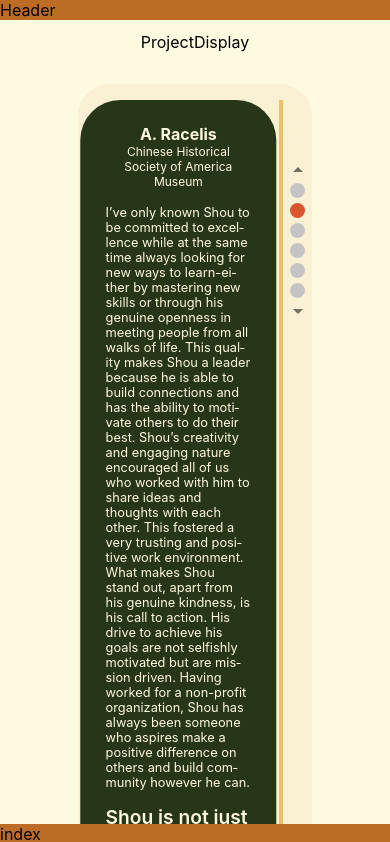
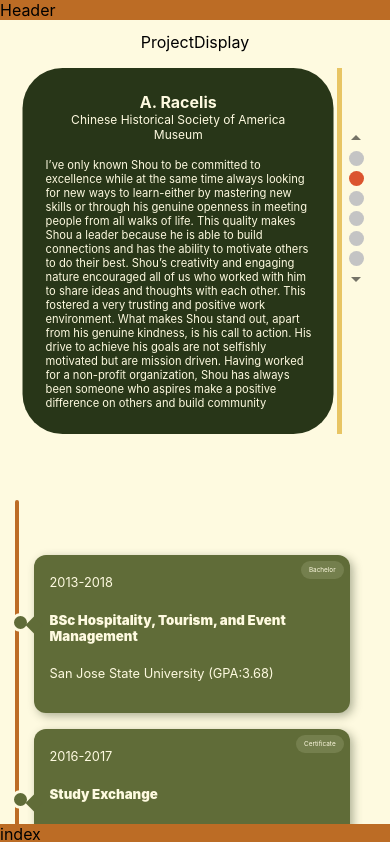
Before and after one commit to shdzhng/portfolio, a React (Create React App) app: page / in a window 390 px wide. Shown: the top 842 px of the page. Built offline with nearby package versions, Linux system fonts and the light colour scheme; a web font is replaced by a local one.

Commit message:
update media query for reference display

```diff
--- a/src/components/ReferenceSlider/index.jsx
+++ b/src/components/ReferenceSlider/index.jsx
@@ -7,6 +7,7 @@ import {
   SlideShowDots,
   SlideShowDot,
   Comment,
+  Container,
   SmallText,
   Heading,
   Divider,
@@ -72,17 +73,7 @@ function ReferenceSlider() {
   }, [index, pause]);
 
   return (
-    <div
-      style={{
-        display: 'flex',
-        marginTop: '2em',
-        backgroundColor: `${colors.darkBrown}10`,
-        padding: '1em 0',
-        borderRadius: '2em',
-        width: '60vw',
-        height: 'fit-content',
-      }}
-    >
+    <Container>
       <SlideShow>
         <SlideShowSlider
           style={{ transform: `translate3d(${-index * 100}%, 0, 0)` }}
@@ -152,7 +143,7 @@ function ReferenceSlider() {
           <ArrowDropDownTwoToneIcon />
         </IconButton>
       </SlideShowDots>
-    </div>
+    </Container>
   );
 }
 
--- a/src/components/ReferenceSlider/referenceSlider.styles.js
+++ b/src/components/ReferenceSlider/referenceSlider.styles.js
@@ -5,6 +5,19 @@ const SlideShow = styled.div`
   margin: 0 auto;
   overflow: hidden;
   width: 100%;
+`;
+
+const Container = styled.div`
+  display: flex;
+  margintop: 2em;
+  backgroundcolor: ${colors.darkBrown}10;
+  padding: 1em 0;
+  borderradius: 2em;
+  width: 60vw;
+  height: fit-content;
+  @media screen and (max-width: 728px) {
+    width: 90vw;
+  }
 `;
 
 const Divider = styled.div`
@@ -62,10 +75,34 @@ const Comment = styled.p`
 
   @media screen and (max-width: 728px) {
     text-align: left;
-    font-size: 0.8em;
+    font-size: 0.7em;
+    height: 30vh;
+    overflow-x: hidden;
+    overflow-y: auto;
+    overflow-wrap: normal;
+    word-wrap: normal;
+    word-break: normal;
+    -ms-word-break: normal;
+    -ms-hyphens: none;
+    -moz-hyphens: none;
+    -webkit-hyphens: none;
+    hyphens: none;
     &:before,
     &:after {
       display: none;
+    }
+    .bold {
+      font-size: 1em;
+    }
+    ::-webkit-scrollbar {
+      width: 5px;
+      background-color: ${colors.oliveGreen};
+    }
+    ::-webkit-scrollbar-track {
+      background: ${colors.oliveGreen};
+    }
+    ::-webkit-scrollbar-thumb {
+      background: ${colors.offWhite};
     }
   }
 `;
@@ -139,4 +176,5 @@ export {
   Divider,
   SmallText,
   Heading,
+  Container,
 };
```
